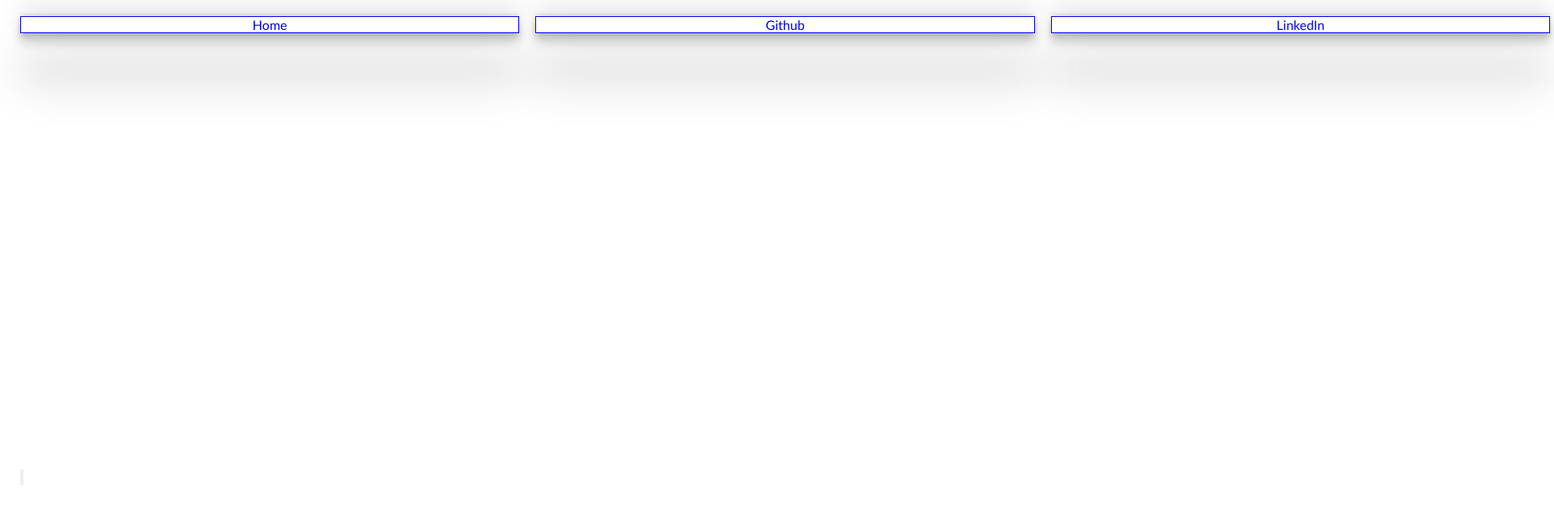
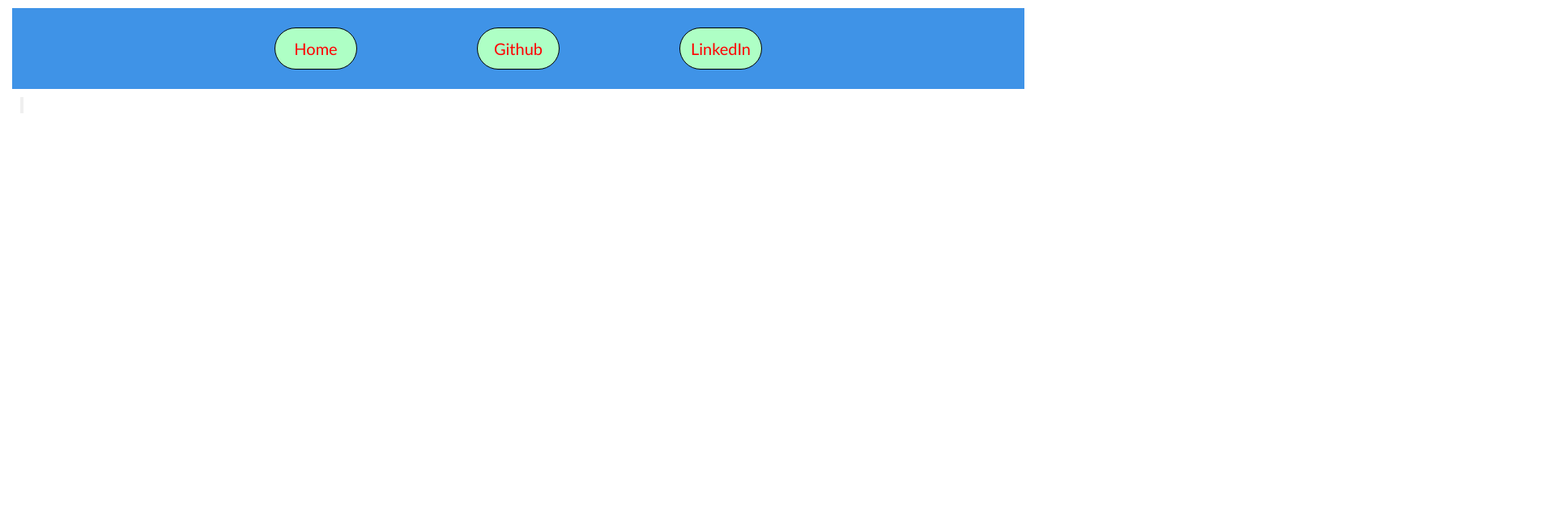
Before and after one commit to Mangeshs1134/JavaScript-Projects-Hosted--Collection-, a plain HTML site: page index.html in a window 1280 px wide. Shown: the whole page at 81% size, 1919 px wide, since content can reach past the window. Drawn offline with Linux system fonts and the light colour scheme.

Commit message:
Update style.css

```diff
--- a/style.css
+++ b/style.css
@@ -2,13 +2,43 @@
     margin: 5px;padding: 0;
     font-family:'Gill Sans', 'Gill Sans MT', Calibri, 'Trebuchet MS', sans-serif;
 }
-.navbar{
+.navbar {
+    display: flex;
+    height: 100px;
+    justify-content: center;
+    /* text-align: center; */
+    align-items: center;
+    background-color: rgb(63, 147, 231);
+    gap: 10vw;
+  }
+  a{
+      text-decoration: none;
+      color: rgb(255, 0, 0);
+      text-transform: uppercase;
+      font-size: 20px;
+      border: 5px;
+      font-family:cursive;
+    }
+.navbar2{
     display: flex;
     width: 100vw;
     height: 70vh;
 
 }
-.nav{
+.nav {
+    text-transform: uppercase;
+  display: flex;
+  justify-content: center;
+  align-items: center;
+  background-color: #aeffc5;
+  height: 50px;
+  width: 100px;
+
+   text-transform: none;
+  border: 1px solid black;
+  border-radius: 100px;
+}
+.nav2{
     display: flex;
     flex-direction: column;
     justify-content: center;
```
